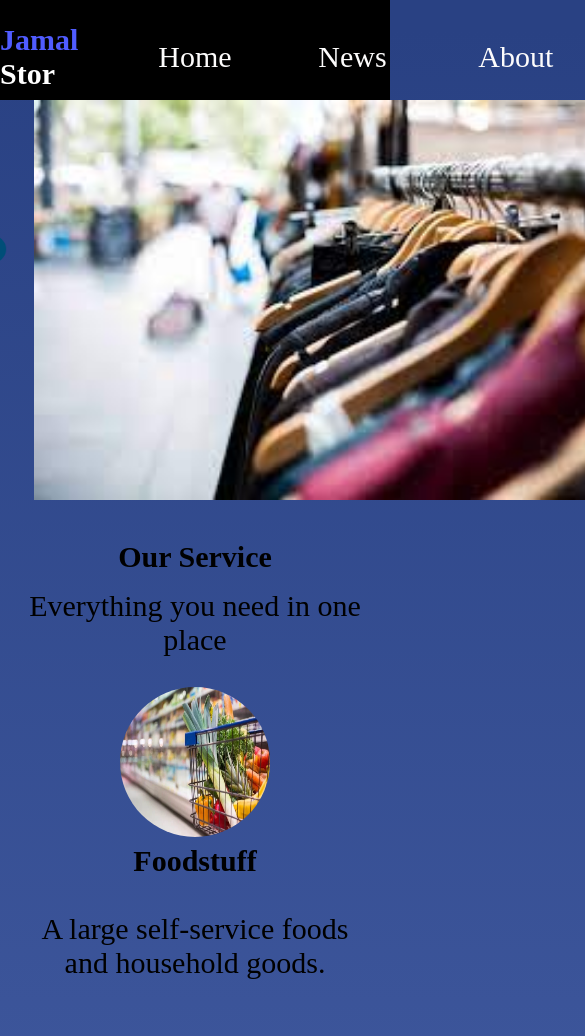
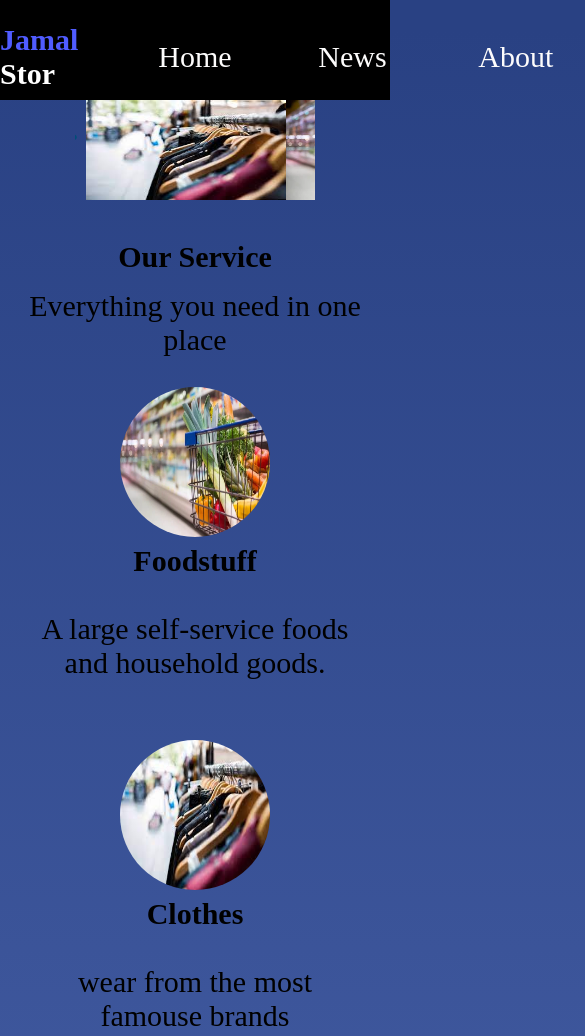
Before and after one commit to JamalIbrahimMohammedDares/JD_online, a plain HTML site: page index.html in a window 390 px wide. Shown: the top 1036 px of the page, 585 px wide, since content can reach past the window. Drawn offline with Linux system fonts and the light colour scheme.

Commit message:
Update shop.css

```diff
--- a/css/shop.css
+++ b/css/shop.css
@@ -237,6 +237,28 @@ background-color: rgba(238, 228, 228, 0.438);
    100%{left:-1800px;}
 
 }
+@media screen and (max-width:700px){
+    .slider{
+        width: 240px;
+        height: 100px;
+
+        margin: auto;
+        overflow: hidden;
+
+    }
+    .slider ul li img {
+        width: 200px;
+        height: 100px;
+    }
+    @keyframes sliding{
+        0%{left: 0;}
+        50%{left: -200px;}
+        75%{left: -400px;}
+       100%{left:-600px;}
+
+    }
+}
+
 @keyframes sec {
     0%{background:#8daafd ;}
     20%{background:#6585df ;}
```
